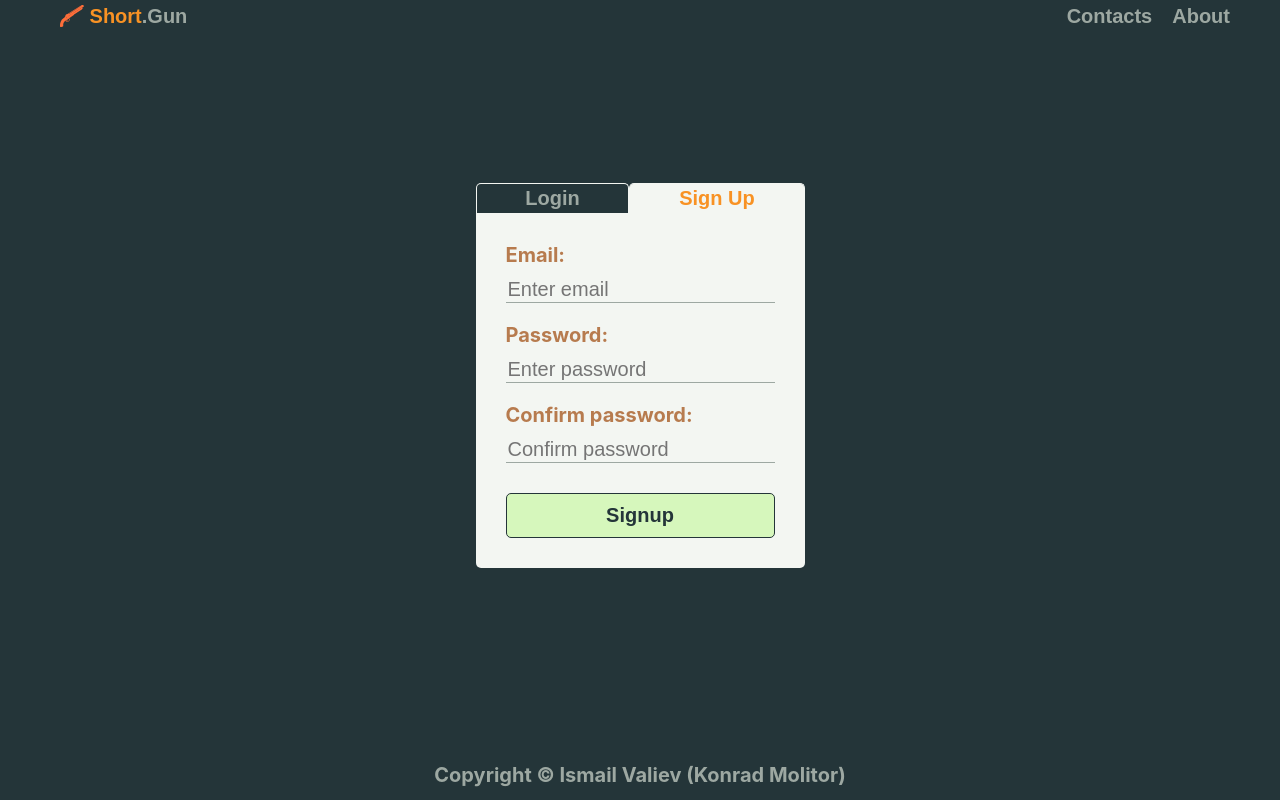
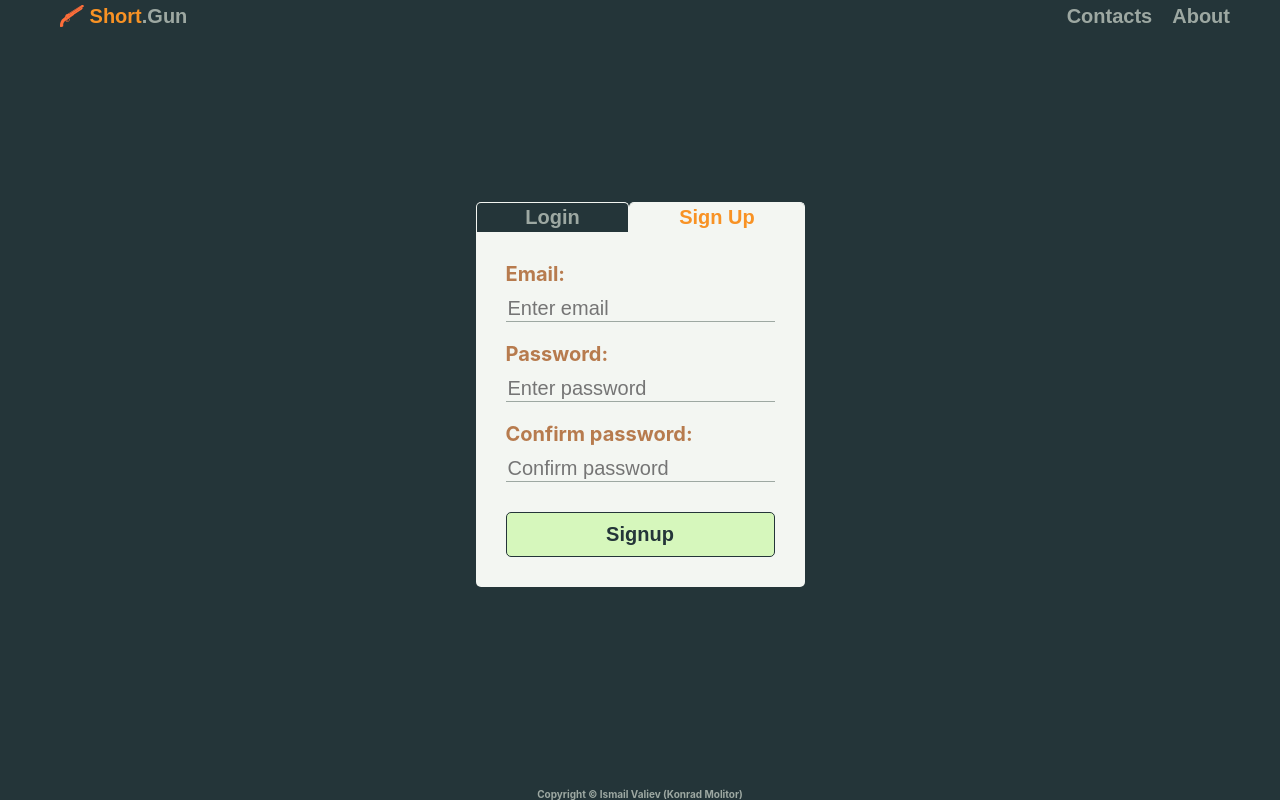
Before and after one commit to konrad-molitor/shortgun-web-front, a React (Create React App) app: page / in a window 1280 px wide. Built offline with nearby package versions, Linux system fonts and the light colour scheme.

Commit message:
restyled footer

```diff
--- a/src/components/Footer.tsx
+++ b/src/components/Footer.tsx
@@ -1,17 +1,25 @@
 import styled from 'styled-components';
 import React from 'react';
+import { Link } from 'react-router-dom';
 
 const StyledFooter = styled.div`
     width: 100%;
     background: ${props => props.theme.colors.dark};
-    height: 5rem;
     color: ${props => props.theme.colors.regular};
     text-align: center;
-    line-height: 5rem;
     padding: 0;
     margin: 0;
     font-weight: bold;
-    font-size: ${props => props.theme.defaults.fontSize};
+    font-size: 1rem;
+
+    > a {
+      text-decoration: none;
+      color: ${props => props.theme.colors.regular};
+
+      &:hover {
+        color: ${props => props.theme.colors.main};
+      }
+    }
 `;
 
 
@@ -19,9 +27,7 @@ const StyledFooter = styled.div`
 const Footer = () => {
     return (
         <StyledFooter as="footer">
-          <div>
-            <span>Copyright &copy; Ismail Valiev (Konrad Molitor)</span>
-          </div>
+            <Link to={"/contacts"}>Copyright &copy; Ismail Valiev (Konrad Molitor)</Link>
         </StyledFooter>
     )
 }
```
